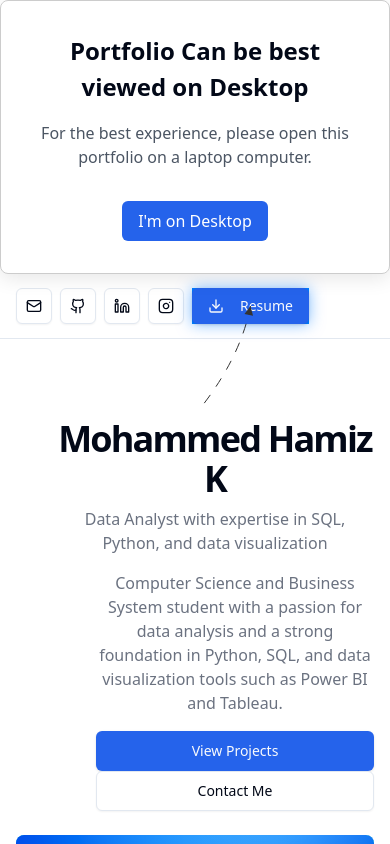
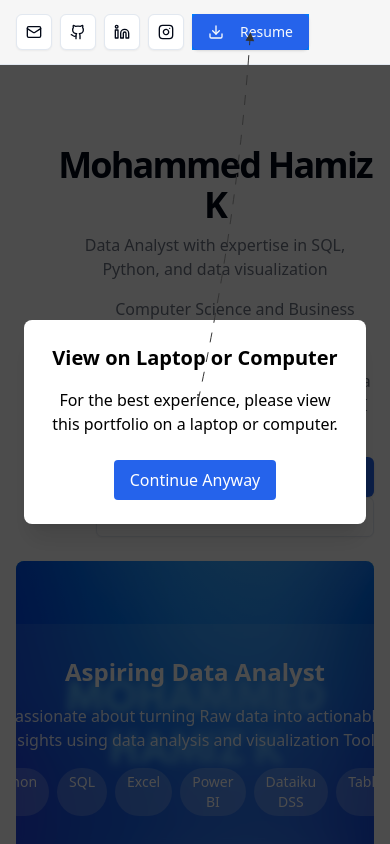
Before and after one commit to MohdHamizK/Hamiz_Portfolio, a Next.js app: page / in a window 390 px wide. Shown: the top 844 px of the page. Built offline with nearby package versions, Linux system fonts and the light colour scheme.

Commit message:
My Portfolio

```diff
--- a/src/app/ClientBody.tsx
+++ b/src/app/ClientBody.tsx
@@ -1,73 +1,32 @@
 "use client";
 
-import { useEffect } from "react";
+import { useEffect, useState } from "react";
 
 export default function ClientBody({ children }: { children: React.ReactNode }) {
-  // Mobile warning logic
-  useEffect(() => {
-    const warning = document.getElementById("mobile-warning");
+  const [showAlert, setShowAlert] = useState(true);
 
-    const checkMobile = () => {
-      if (window.innerWidth <= 768) {
-        if (warning) {
-          warning.classList.remove("hidden");
-          warning.style.display = "flex";
-          document.body.style.overflow = "hidden";
-        }
-      } else {
-        if (warning) {
-          warning.classList.add("hidden");
-          warning.style.display = "none";
-        }
-        document.body.style.overflow = "";
-      }
-    };
-
-    checkMobile();
-    window.addEventListener("resize", checkMobile);
-
-    return () => window.removeEventListener("resize", checkMobile);
-  }, []);
+  // Hide the alert when user clicks close
+  const handleClose = () => {
+    setShowAlert(false);
+  };
 
   return (
     <body className="antialiased" suppressHydrationWarning>
-      {/* 🔥 Mobile Warning */}
-      <div id="mobile-warning" className="hidden">
-        <div style={{
-          maxWidth: "28rem",
-          padding: "2rem",
-          border: "1px solid #ccc",
-          borderRadius: "0.5rem",
-          boxShadow: "0 4px 20px rgba(0,0,0,0.1)",
-          backgroundColor: "#fff",
-          textAlign: "center" as const,
-          zIndex: 9999,
-        }}>
-          <h2 style={{ fontSize: "1.5rem", fontWeight: "bold", marginBottom: "1rem" }}>
-            Portfolio Can be best viewed on Desktop
-          </h2>
-          <p style={{ marginBottom: "1rem", color: "#4b5563" }}>
-            For the best experience, please open this portfolio on a laptop computer.
-          </p>
-          <button
-            onClick={() => {
-              const warning = document.getElementById("mobile-warning");
-              if (warning) warning.classList.add("hidden");
-              document.body.style.overflow = "";
-            }}
-            style={{
-              marginTop: "1rem",
-              padding: "0.5rem 1rem",
-              backgroundColor: "#2563eb",
-              color: "white",
-              borderRadius: "0.375rem",
-              cursor: "pointer",
-            }}
-          >
-            I'm on Desktop
-          </button>
+      {/* Simple Alert Modal */}
+      {showAlert && (
+        <div className="fixed inset-0 z-50 flex items-center justify-center bg-black bg-opacity-70 text-white p-6">
+          <div className="bg-white text-black rounded-lg shadow-xl max-w-md w-full p-6 text-center">
+            <h2 className="text-xl font-bold mb-4">View on Laptop or Computer</h2>
+            <p className="mb-6">For the best experience, please view this portfolio on a laptop or computer.</p>
+            <button
+              onClick={handleClose}
+              className="px-4 py-2 bg-blue-600 text-white rounded hover:bg-blue-700"
+            >
+              Continue Anyway
+            </button>
+          </div>
         </div>
-      </div>
+      )}
 
       {/* Page Content */}
       {children}
--- a/src/app/globals.css
+++ b/src/app/globals.css
@@ -85,18 +85,3 @@
     animation: gradient-animation 10s ease infinite;
   }
 }
-
-@layer components {
-  .mobile-warning {
-    @apply fixed inset-0 z-50 flex items-center justify-center bg-white dark:bg-black text-center p-6 hidden;
-  }
-}
-#mobile-warning {
-  display: none;
-}
-
-@media (max-width: 768px) {
-  #mobile-warning:not(.hidden) {
-    display: flex !important;
-  }
-}
--- a/src/components/AboutSection.tsx
+++ b/src/components/AboutSection.tsx
@@ -94,13 +94,13 @@ export function AboutSection() {
                     </div>
                     <div className="grid gap-1">
                       <div className="font-medium">Mail</div>
-                      <div className="text-sm text-blue-700 text-blue-950 dark:text-blue-900 relative group">
+                      <div className="text-sm text-blue-700 text-blue-450 dark:text-blue-500 relative group">
                         <a href="mailto:kattekarhamiz25@gmail.com">kattekarhamiz25@gmail.com</a>
                       </div>
                     </div>
                     <div className="grid gap-1">
                       <div className="font-medium">LinkedIn</div>
-                      <div className="text-sm text-blue-700 text-blue-950 dark:text-blue-900 relative group">
+                      <div className="text-sm text-blue-700 text-blue-450 dark:text-blue-500 relative group">
                         <a href="https://www.linkedin.com/in/mohammedhamizk"  target="_blank" rel="noopener noreferrer">
                           Mohammed Hamiz K
                         </a>
@@ -108,7 +108,7 @@ export function AboutSection() {
                     </div>
                     <div className="grid gap-1">
                       <div className="font-medium">Instagram</div>
-                      <div className="text-sm text-blue-700 text-blue-950 dark:text-blue-900 relative group">
+                      <div className="text-sm text-blue-700 text-blue-450 dark:text-blue-500 relative group">
                         <a href="https://www.instagram.com/_mohd_hamiz_k/" target="_blank" rel="noopener noreferrer">
                           Mohd_Hamiz_K
                         </a>
@@ -116,7 +116,7 @@ export function AboutSection() {
                     </div>
                     <div className="grid gap-1">
                       <div className="font-medium">GitHub</div>
-                      <div className="text-sm text-blue-700 text-blue-950 dark:text-blue-900 relative group">
+                      <div className="text-sm text-blue-700 text-blue-450 dark:text-blue-500 relative group">
                         <a href="https://github.com/MohdHamizK" target="_blank" rel="noopener noreferrer">
                           MohdHamizK
                         </a>
```
